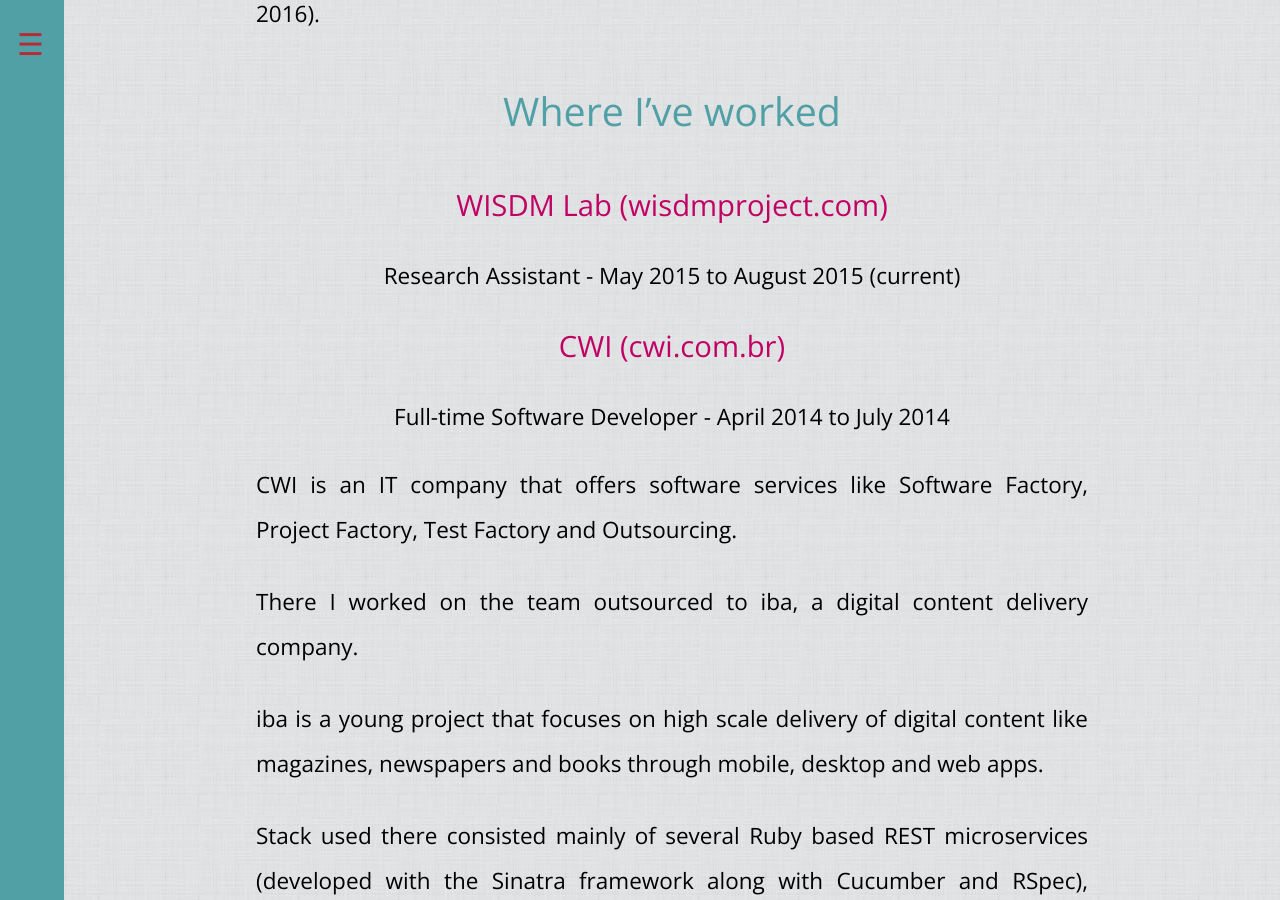
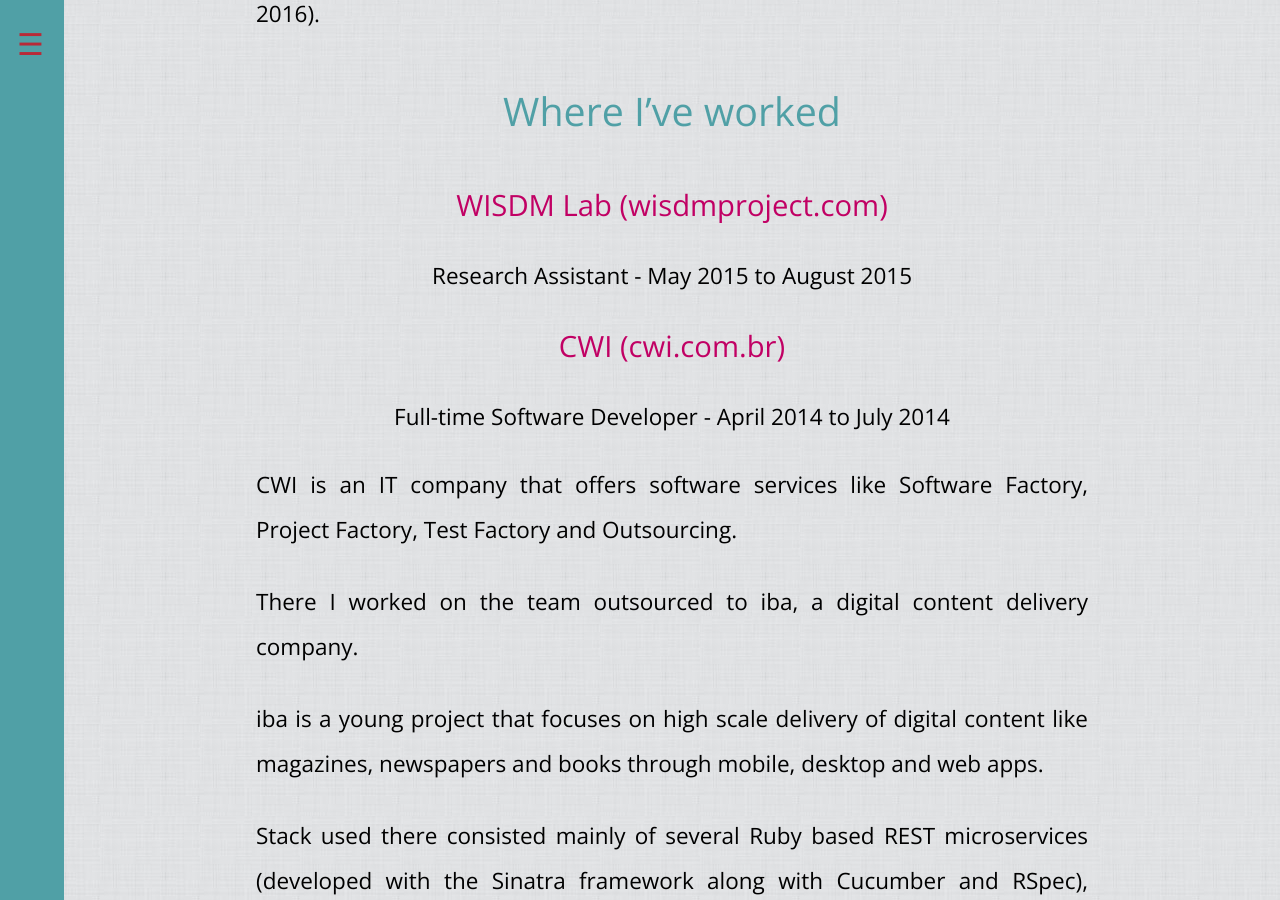
Before and after one commit to fuadsaud/fuadsaud.github.io, a Jekyll site: the page built from resume/index.md, in a window 1280 px wide and 900 px high, scrolled down 1784 px. Built offline with Jekyll 4.4.1, drawn with Linux system fonts in a browser that asks for light colours; nearby versions of some CDN libraries.

Commit message:
Update WISDM entry

```diff
--- a/resume/index.md
+++ b/resume/index.md
@@ -51,7 +51,7 @@ At [Unisinos](//unisinos.br/global/en/) since March 2011. I'm in the 7th period
 
 ### [WISDM Lab (wisdmproject.com)](//wisdmproject.com)
 
-#### Research Assistant - May 2015 to August 2015 (current)
+#### Research Assistant - May 2015 to August 2015
 
 ### [CWI (cwi.com.br)](//cwi.com.br)
 
```
